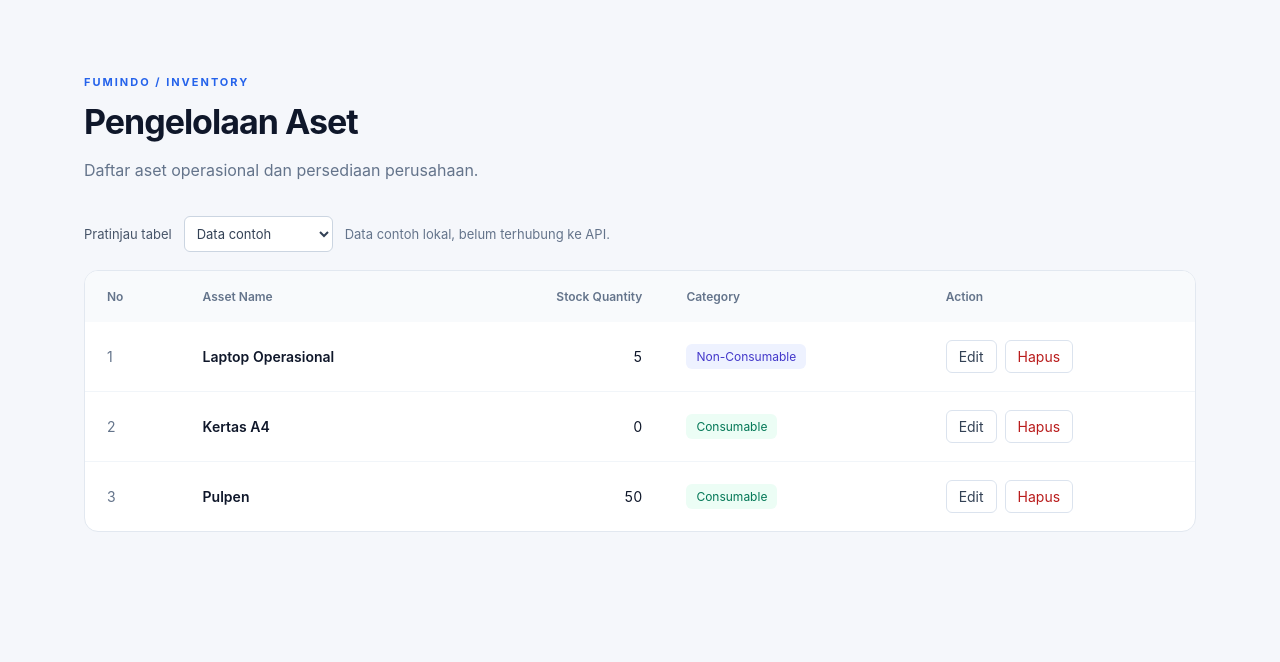
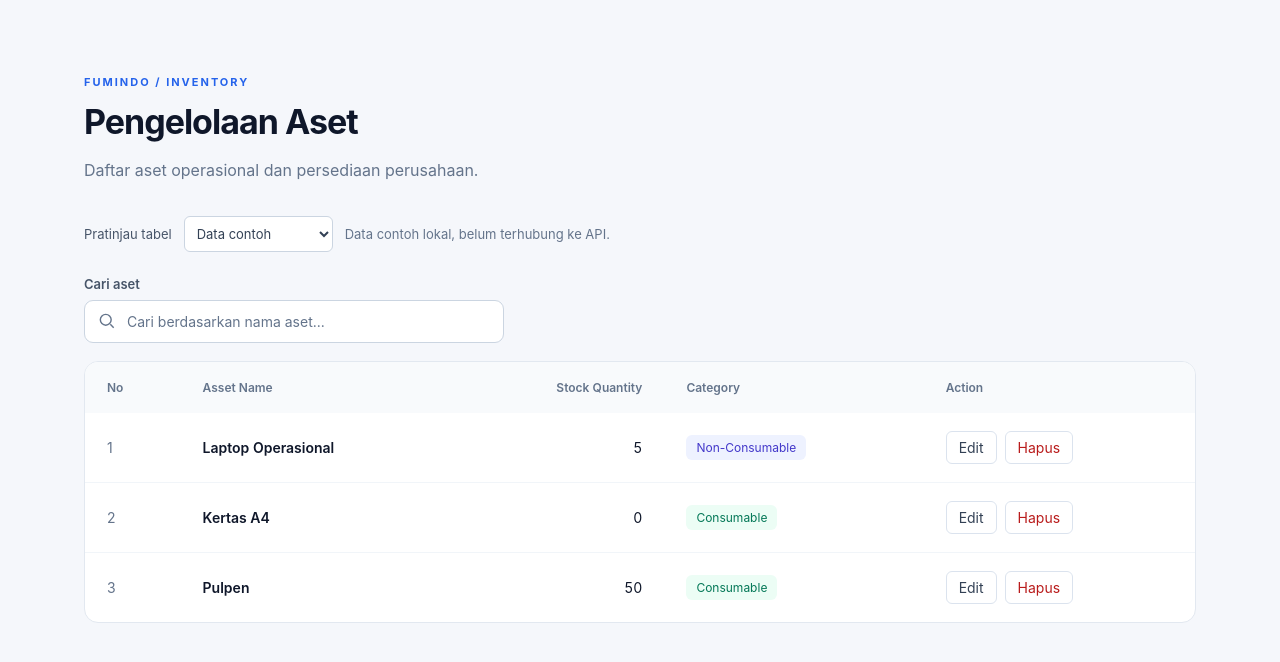
Before and after one commit to 5Uph1/tes-fumindo-frontend, a Vue app: page / in a window 1280 px wide. Shown: the top 662 px of the page. Built offline with nearby package versions, Linux system fonts and the light colour scheme.

Commit message:
feat: add asset search component with debounce

```diff
--- a/src/App.vue
+++ b/src/App.vue
@@ -1,16 +1,22 @@
 <script setup lang="ts">
 import { computed, ref } from 'vue'
 import AssetTable from './components/AssetTable.vue'
+import AssetSearch from './components/AssetSearch.vue'
 import type { Asset } from './types/asset'
 
 const mode = ref<'data' | 'loading' | 'empty' | 'search'>('data')
 const selectedAction = ref('')
+const search = ref('')
 const examples: Asset[] = [
   { asset_id: 3, asset_name: 'Laptop Operasional', stock_quantity: 5, category: 'Non-Consumable' },
   { asset_id: 2, asset_name: 'Kertas A4', stock_quantity: 0, category: 'Consumable' },
   { asset_id: 1, asset_name: 'Pulpen', stock_quantity: 50, category: 'Consumable' },
 ]
-const assets = computed(() => (mode.value === 'data' ? examples : []))
+const assets = computed(() => {
+  if (mode.value !== 'data') return []
+  const keyword = search.value.toLocaleLowerCase('id-ID')
+  return examples.filter((asset) => asset.asset_name.toLocaleLowerCase('id-ID').includes(keyword))
+})
 </script>
 
 <template>
@@ -30,10 +36,11 @@ const assets = computed(() => (mode.value === 'data' ? examples : []))
       </select>
       <span>Data contoh lokal, belum terhubung ke API.</span>
     </div>
+    <AssetSearch v-model="search" />
     <AssetTable
       :assets="assets"
       :loading="mode === 'loading'"
-      :searching="mode === 'search'"
+      :searching="mode === 'search' || search.length > 0"
       @edit="selectedAction = `Edit dipilih: ${$event.asset_name}`"
       @delete="selectedAction = `Hapus dipilih: ${$event.asset_name}`"
     />
--- /dev/null
+++ b/src/components/AssetSearch.vue
@@ -0,0 +1,132 @@
+<script setup lang="ts">
+import { onBeforeUnmount, ref, watch } from 'vue'
+
+const props = defineProps<{ modelValue: string }>()
+const emit = defineEmits<{ 'update:modelValue': [value: string] }>()
+const draft = ref(props.modelValue)
+let timer: ReturnType<typeof setTimeout> | undefined
+
+function publish() {
+  clearTimeout(timer)
+  const value = draft.value.trim()
+  if (value !== props.modelValue) emit('update:modelValue', value)
+}
+
+function schedule(event: Event) {
+  clearTimeout(timer)
+  if ((event as InputEvent).isComposing) return
+  timer = setTimeout(publish, 300)
+}
+
+function clear() {
+  draft.value = ''
+  publish()
+}
+
+watch(
+  () => props.modelValue,
+  (value) => {
+    clearTimeout(timer)
+    draft.value = value
+  },
+)
+onBeforeUnmount(() => clearTimeout(timer))
+</script>
+
+<template>
+  <form class="asset-search" role="search" @submit.prevent="publish">
+    <label for="asset-search-input">Cari aset</label>
+    <div class="search-field">
+      <svg
+        class="search-icon"
+        viewBox="0 0 24 24"
+        fill="none"
+        stroke="currentColor"
+        stroke-width="1.7"
+        aria-hidden="true"
+      >
+        <circle cx="10.5" cy="10.5" r="6.5" />
+        <path d="m16 16 4 4" />
+      </svg>
+      <input
+        id="asset-search-input"
+        v-model="draft"
+        type="search"
+        placeholder="Cari berdasarkan nama aset..."
+        autocomplete="off"
+        @input="schedule"
+        @compositionend="schedule"
+      />
+      <button v-if="draft" type="button" aria-label="Hapus pencarian" @click="clear">×</button>
+    </div>
+  </form>
+</template>
+
+<style scoped>
+.asset-search {
+  max-width: 420px;
+  margin: 24px 0 18px;
+}
+label {
+  display: block;
+  margin-bottom: 8px;
+  font-size: 13px;
+  font-weight: 600;
+  color: #475569;
+}
+.search-field {
+  display: flex;
+  align-items: center;
+  gap: 10px;
+  background: white;
+  border: 1px solid #cbd5e1;
+  border-radius: 9px;
+  padding: 0 12px;
+}
+.search-field:focus-within {
+  border-color: #2563eb;
+  box-shadow: 0 0 0 3px #dbeafe;
+}
+.search-icon {
+  width: 20px;
+  height: 20px;
+  flex-shrink: 0;
+  color: #64748b;
+}
+input {
+  width: 100%;
+  min-width: 0;
+  padding: 12px 0;
+  border: 0;
+  outline: none;
+  background: transparent;
+  font: inherit;
+  font-size: 14px;
+  color: #0f172a;
+}
+input::placeholder {
+  color: #64748b;
+}
+input::-webkit-search-cancel-button {
+  appearance: none;
+}
+button {
+  border: 0;
+  background: transparent;
+  color: #64748b;
+  cursor: pointer;
+  font-size: 24px;
+  width: 32px;
+  height: 32px;
+  flex-shrink: 0;
+  border-radius: 5px;
+}
+button:hover {
+  background: #f1f5f9;
+  color: #0f172a;
+}
+button:focus-visible {
+  outline: 2px solid #2563eb;
+  outline-offset: 2px;
+}
+</style>
```
